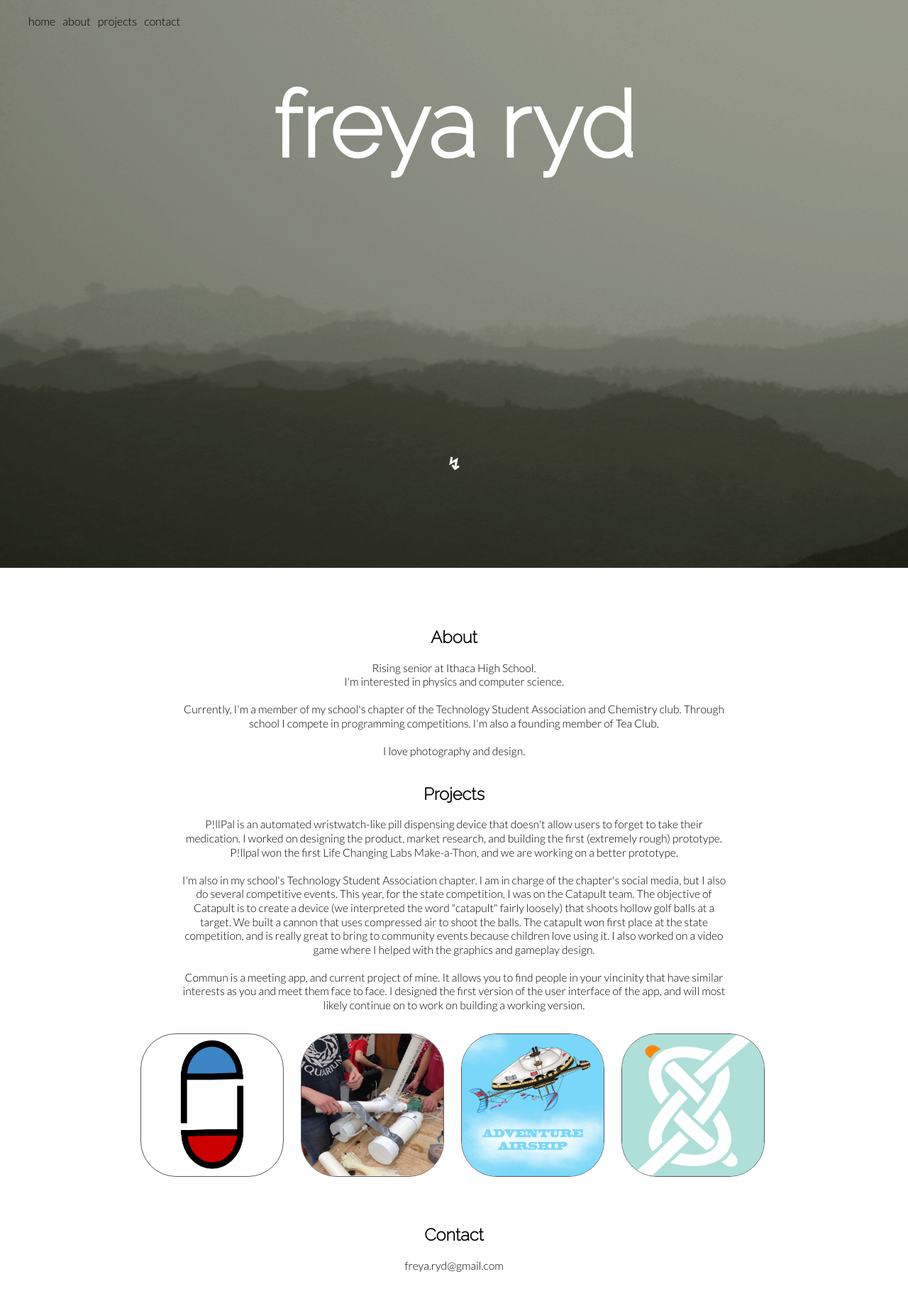
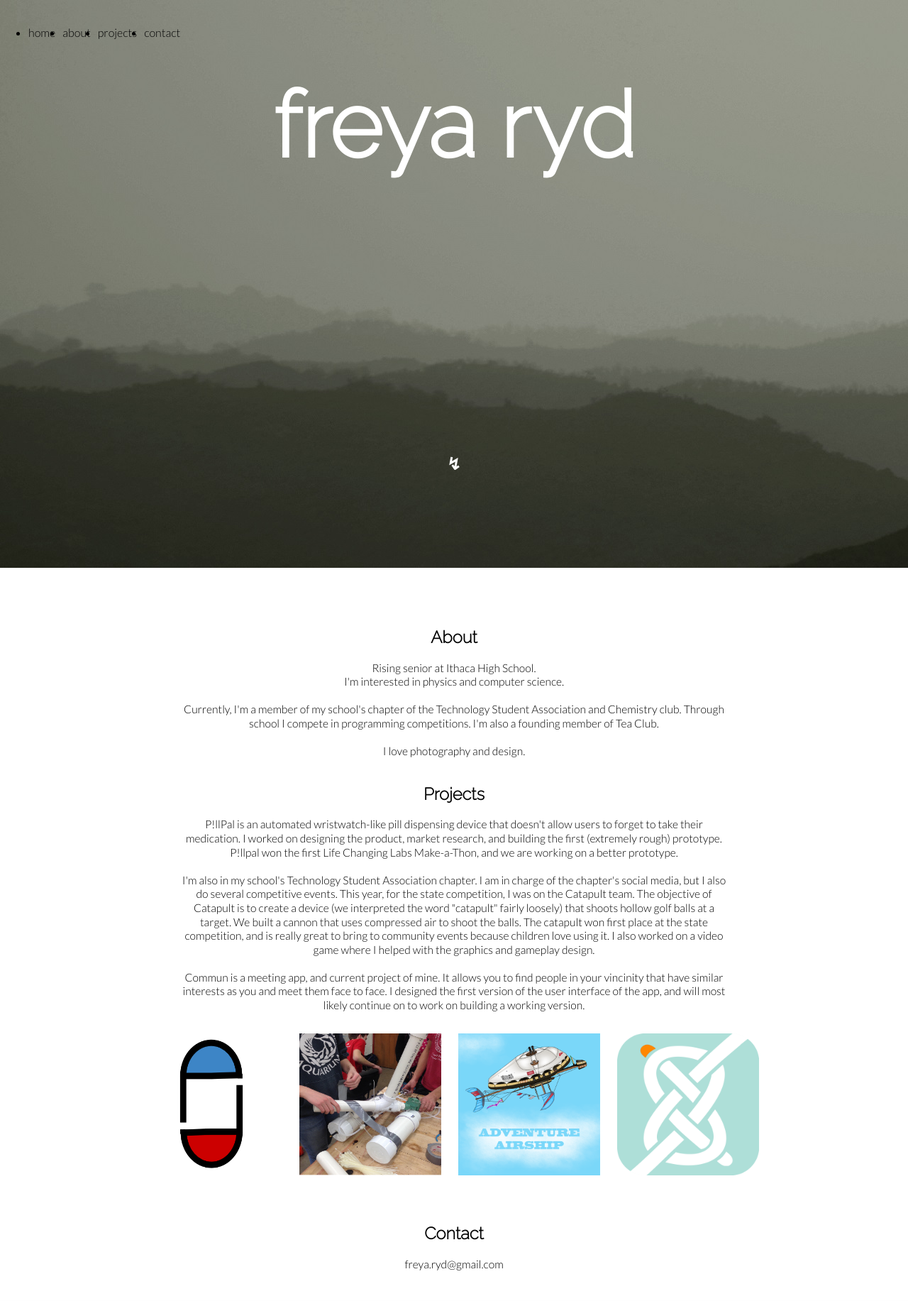
Before and after one commit to freyaryd/freyaryd.github.io, a PHP site: page / in a window 1280 px wide. Shown: the whole page at 71% size. After the commit the page ends 1790 px from the top, so only its background shows below. Run offline with PHP 8.4, Linux system fonts and the light colour scheme.

Commit message:
Update main2.css

```diff
--- a/css/main2.css
+++ b/css/main2.css
@@ -2,12 +2,6 @@ html{
     height: 100%;
     width: 100%;
     background-color: white;
-    /*background-color: #8f9385;
-
-    background-image: url("../img/Mountains.JPG");
-    background-size: cover;
-    position: absolute;
-    background-attachment: fixed;*/
 }
 body{
     margin: 0px;
@@ -30,10 +24,6 @@ h2{
     text-align: center;
 }
 
-h3{
-
-}
-
 p{
     font-family: 'Lato', sans-serif;
     font-size: 98%;
@@ -50,12 +40,6 @@ p{
     height: 100%;
     width: 100%;
     background-image: url("../img/Mountains.JPG");
-    /*background-size: cover;
-    background-color: blue;
-    top: 100%;
-    height: 100%;
-    width: 100%;
-    position: relative;*/
 }
 
 .downarrow{
@@ -76,9 +60,7 @@ p{
     height: 200px;
     width: 200px;
     background-color: white;
-    border: solid #595959 1px;
     margin: 10px;
-    border-radius: 50px;
 }
 
 .projects{
@@ -98,9 +80,6 @@ span.text-content {
   width: 150px;
 }
 
-.hovertext{
-    cursor: grab;
-}
 
 span.text-content span {
   display: table-cell;
@@ -108,7 +87,7 @@ span.text-content span {
   vertical-align: middle;
 }
 
-ul{
+.menu{
     z-index:1;
     margin: 0px;
     list-style: none;
@@ -119,6 +98,9 @@ ul{
     width: 100%;
     height: 50%;
     line-height: 125%;
+}
+
+ul{
     text-decoration-line: 0px;
 }
 
@@ -152,3 +134,7 @@ a:active{
     font-weight: bolder;
     text-decoration-line: 3px;
 }
+
+.hovertext{
+    cursor: grab;
+}
```
